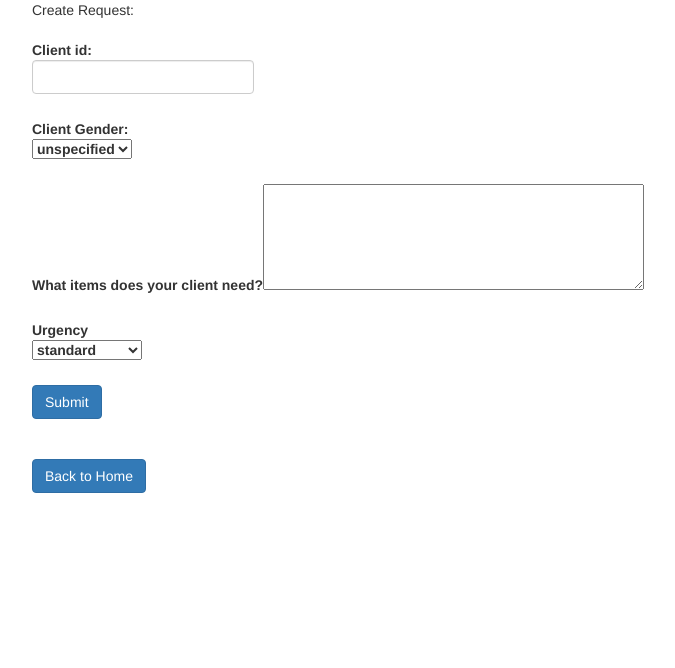
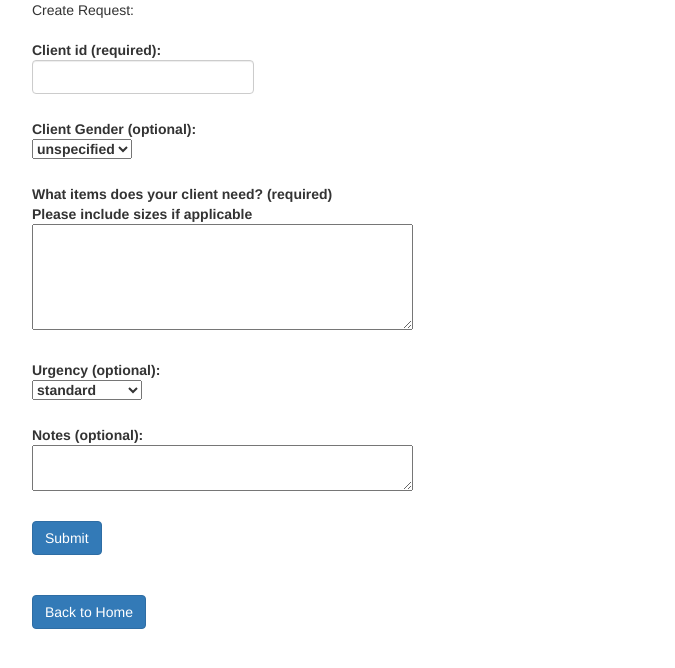
Before and after one commit to eabehr/simplify, a React (Create React App) app in the folder react-frontend/: page /request in a window 1280 px wide. Shown: the top 668 px of the page, without its empty margins (38-713 px from the left). Built offline with nearby package versions, Linux system fonts and the light colour scheme.

Commit message:
improvements to create request form

```diff
--- a/react-frontend/src/components/CreateRequest.js
+++ b/react-frontend/src/components/CreateRequest.js
@@ -8,7 +8,7 @@
   class CreateRequest extends Component {
     constructor(props) {
         super(props);
-        this.state = {clientId: "", gender: "unspecified", items: "", urgency: "standard"};
+        this.state = {clientId: "", gender: "unspecified", items: "", urgency: "standard", notes: ""};
         this.addRequestService = new RequestService();
 
         this.handleFormChange = this.handleFormChange.bind(this);
@@ -35,13 +35,13 @@
             Create Request:
             <br/> <br/>
               <label>
-                  Client id:
-                  <input type="text" name="clientId" value={this.state.value} onChange={this.handleFormChange} className="form-control"/>
+                  Client id (required):
+                  <input required type="text" name="clientId" value={this.state.value} onChange={this.handleFormChange} className="form-control"/>
               </label>
               <br/><br/>
 
               <label>
-                  Client Gender:
+                  Client Gender (optional):
                   <br/>
                   <select name="gender" onChange={this.handleFormChange}>
                       <option value="unspecified">unspecified</option>
@@ -53,19 +53,26 @@
               <br/><br/>
 
               <label>
-                  What items does your client need?
-                  <textarea name="items" value={this.state.value} onChange={this.handleFormChange} cols="40" rows="5"/>
+                  What items does your client need? (required)<br/>
+                  Please include sizes if applicable<br/>
+                  <textarea required name="items" value={this.state.value} onChange={this.handleFormChange} cols="40" rows="5"/>
               </label>
               <br/><br/>
 
               <label>
-                  Urgency
+                  Urgency (optional):
                   <br/>
                   <select name="urgency" onChange={this.handleFormChange}>
                       <option value="standard">standard</option>
                       <option value="urgent">urgent</option>
                       <option value="life-changing">life-changing</option>
                   </select>
+              </label>
+              <br/><br/>
+
+              <label>
+                  Notes (optional): <br/>
+                  <textarea required name="notes" value={this.state.value} onChange={this.handleFormChange} cols="40" rows="2"/>
               </label>
               <br/><br/>
 
```
